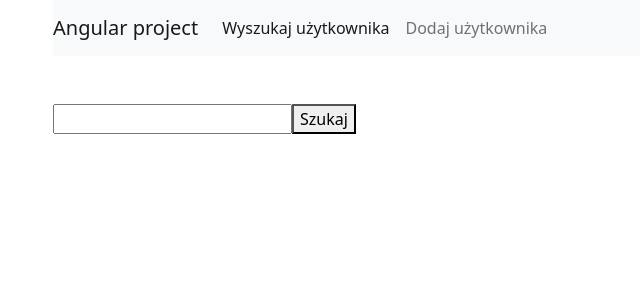
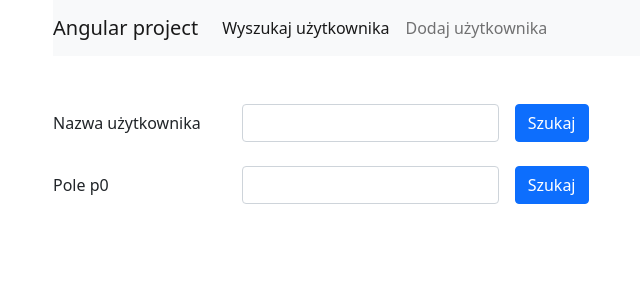
Before and after one commit to MendelDamian/angular-school-project, an Angular app: page /user in a window 1280 px wide. Shown: the top 300 px of the page, without its empty margins (29-669 px from the left). Built offline with nearby package versions, Linux system fonts and the light colour scheme.

Commit message:
Listing users by p0 field

```diff
--- a/src/app/app-routing.module.ts
+++ b/src/app/app-routing.module.ts
@@ -4,11 +4,13 @@ import { RouterModule, Routes } from '@angular/router';
 import { UserComponent } from './user/user.component';
 import { UserCreateComponent } from './user/user-create/user-create.component';
 import { UserDetailComponent } from './user/user-detail/user-detail.component';
+import {UserListComponent} from './user/user-list/user-list.component';
 
 const routes: Routes = [
   { path: 'user', component: UserComponent },
   { path: 'create', component: UserCreateComponent },
-  { path: 'user/:username', component: UserDetailComponent,  },
+  { path: 'user/:username', component: UserDetailComponent },
+  { path: 'users/:p0', component: UserListComponent },
   { path: '**', redirectTo: "user" }
 ];
 
--- a/src/app/app.module.ts
+++ b/src/app/app.module.ts
@@ -8,13 +8,15 @@ import { FormsModule } from '@angular/forms';
 import { UserComponent } from './user/user.component';
 import { UserCreateComponent } from './user/user-create/user-create.component';
 import { UserDetailComponent } from './user/user-detail/user-detail.component';
+import { UserListComponent } from './user/user-list/user-list.component';
 
 @NgModule({
   declarations: [
     AppComponent,
     UserComponent,
     UserCreateComponent,
-    UserDetailComponent
+    UserDetailComponent,
+    UserListComponent
   ],
   imports: [
     BrowserModule,
--- a/src/app/database.service.ts
+++ b/src/app/database.service.ts
@@ -3,6 +3,7 @@ import { HttpClient } from '@angular/common/http';
 import { Observable } from 'rxjs/internal/Observable';
 import { User } from './user/user.component';
 import { UserCreate, UserCreateResponse } from './user/user-create/user-create.component';
+import { UserListResponse } from './user/user-list/user-list.component';
 
 @Injectable({
   providedIn: 'root'
@@ -12,11 +13,19 @@ export class DatabaseService {
 
   constructor(private http: HttpClient) { }
 
-  getUser(username: string): Observable<User> {
+  getUserByUsername(username: string): Observable<User[]> {
     if (username) {
-      return this.http.get<User>( this.host + "player/" + username);
+      return this.http.get<User[]>( this.host + "player/" + username);
     } else {
-      return new Observable<User>();
+      return new Observable<User[]>();
+    }
+  }
+
+  getUsersByp0(p0: string): Observable<UserListResponse[]> {
+    if (p0) {
+      return this.http.get<UserListResponse[]>( this.host + "players/" + p0);
+    } else {
+      return new Observable<UserListResponse[]>();
     }
   }
 
--- a/src/app/user/user-create/user-create.component.html
+++ b/src/app/user/user-create/user-create.component.html
@@ -1,8 +1,19 @@
-<div>
-  <input [(ngModel)]="userCreate.name" type="text">
-  <button (click)="createUser()" >Utwórz uzytkownika</button>
+<div class="row g-3 align-items-center">
+  <div class="col-auto">
+    <label for="usernameInput" class="col-form-label">Nazwa użytkownika</label>
+  </div>
+  <div class="col-auto">
+    <input
+      [(ngModel)]="userCreate.name"
+      type="text"
+      id="usernameInput"
+      class="form-control">
+  </div>
+  <div class="col-auto">
+    <button (click)="createUser()" class="btn btn-primary">Utwórz</button>
+  </div>
 </div>
 
-<div *ngIf="error == true">
-  Uzytkownik już istnieje.
+<div *ngIf="error == true" class="alert-info p-3 mt-5">
+  Użytkownik już istnieje.
 </div>
--- a/src/app/user/user-create/user-create.component.ts
+++ b/src/app/user/user-create/user-create.component.ts
@@ -24,10 +24,6 @@ export class UserCreateComponent implements OnInit {
   ) { }
 
   ngOnInit(): void {
-  }
-
-  getValue(event: Event): string {
-    return (event.target as HTMLInputElement).value;
   }
 
   createUser(): void {
--- a/src/app/user/user-detail/user-detail.component.ts
+++ b/src/app/user/user-detail/user-detail.component.ts
@@ -43,10 +43,10 @@ export class UserDetailComponent implements OnInit {
   getUser(): void {
     this.loading = true;
     this.error = false;
-    this.database.getUser(this.username).subscribe(t_user => {
+    this.database.getUserByUsername(this.username).subscribe(t_user => {
       this.loading = false;
-      if (t_user) {
-        this.user = t_user;
+      if (t_user.length) {
+        this.user = t_user[0];
       } else {
         this.error = true;
       }
--- /dev/null
+++ b/src/app/user/user-list/user-list.component.html
@@ -0,0 +1,29 @@
+<div class="container">
+  <div class="table-wrapper">
+    <div class="table-title">
+      <div class="row">
+        <div class="col-sm-6">
+          <h2>Users with p0 <b>{{ p0 }}</b></h2>
+        </div>
+      </div>
+    </div>
+    <table class="table table-striped table-hover">
+      <thead>
+        <tr>
+          <th class="col-1">Lp.</th>
+          <th class="col-2">Id</th>
+          <th class="col-2">Username</th>
+          <th class="col-8">p1</th>
+        </tr>
+      </thead>
+      <tbody>
+        <tr *ngFor="let user of userListResponse; let i = index">
+          <td>{{ i }}</td>
+          <td>{{ user.id }}</td>
+          <td>{{ user.name }}</td>
+          <td>{{ user.p1 }}</td>
+        </tr>
+      </tbody>
+    </table>
+  </div>
+</div>
--- /dev/null
+++ b/src/app/user/user-list/user-list.component.ts
@@ -0,0 +1,49 @@
+import { Component, OnInit } from '@angular/core';
+import {DatabaseService} from '../../database.service';
+import {ActivatedRoute} from '@angular/router';
+
+@Component({
+  selector: 'app-user-list',
+  templateUrl: './user-list.component.html',
+  styleUrls: ['./user-list.component.css']
+})
+export class UserListComponent implements OnInit {
+  p0: string = ''
+  userListResponse: Array<UserListResponse> = []
+  loading: boolean = true
+  error: boolean = false
+
+  constructor(
+    private database: DatabaseService,
+    private route: ActivatedRoute
+  ) {
+    this.loading = true;
+    this.route.params.subscribe(params => {
+      this.p0 = params["p0"];
+    });
+  }
+
+  ngOnInit(): void {
+    this.getUsers();
+  }
+
+  getUsers(): void {
+    this.loading = true;
+    this.error = false;
+    this.database.getUsersByp0(this.p0).subscribe(t_users => {
+      this.loading = false;
+      if (t_users.length) {
+        this.userListResponse = t_users
+      } else {
+        this.error = true;
+      }
+    })
+  }
+
+}
+
+export interface UserListResponse {
+  id: number,
+  name: string,
+  p1: string
+}
--- a/src/app/user/user.component.html
+++ b/src/app/user/user.component.html
@@ -1,4 +1,31 @@
-<div>
-  <input (input)="username = getValue($event)">
-  <button (click)="getUser()" >Szukaj</button>
+<div class="row g-3 align-items-center">
+  <div class="col-2">
+    <label for="usernameInput" class="col-form-label">Nazwa użytkownika</label>
+  </div>
+  <div class="col-auto">
+    <input
+      [(ngModel)]="username"
+      type="text"
+      id="usernameInput"
+      class="form-control">
+  </div>
+  <div class="col-auto">
+    <button (click)="getUserByUsername()" class="btn btn-primary">Szukaj</button>
+  </div>
 </div>
+
+<div class="row g-3 align-items-center mt-2">
+  <div class="col-2">
+    <label for="p0Input" class="col-form-label">Pole p0</label>
+  </div>
+  <div class="col-auto">
+    <input
+      [(ngModel)]="p0"
+      type="text"
+      id="p0Input"
+      class="form-control">
+  </div>
+  <div class="col-auto">
+    <button (click)="getUserByp0()" class="btn btn-primary">Szukaj</button>
+  </div>
+</div>
--- a/src/app/user/user.component.ts
+++ b/src/app/user/user.component.ts
@@ -8,7 +8,8 @@ import { DatabaseService } from '../database.service';
   styleUrls: ['./user.component.css']
 })
 export class UserComponent implements OnInit {
-  username = ''
+  username: string = ''
+  p0: string = ''
 
   constructor(
     private database: DatabaseService,
@@ -19,12 +20,12 @@ export class UserComponent implements OnInit {
   ngOnInit(): void {
   }
 
-  getUser(): void {
-    this.router.navigate(['/user/' + this.username ]);
+  getUserByUsername(): void {
+    this.router.navigate([ '/user/' + this.username ]);
   }
 
-  getValue(event: Event): string {
-    return (event.target as HTMLInputElement).value;
+  getUserByp0(): void {
+    this.router.navigate([ '/users/' + this.p0 ]);
   }
 
 }
```
Also changed, not shown: src/app/user/user-list/user-list.component.css (added), 1 other file (tests, documents, lock files or other folders).
